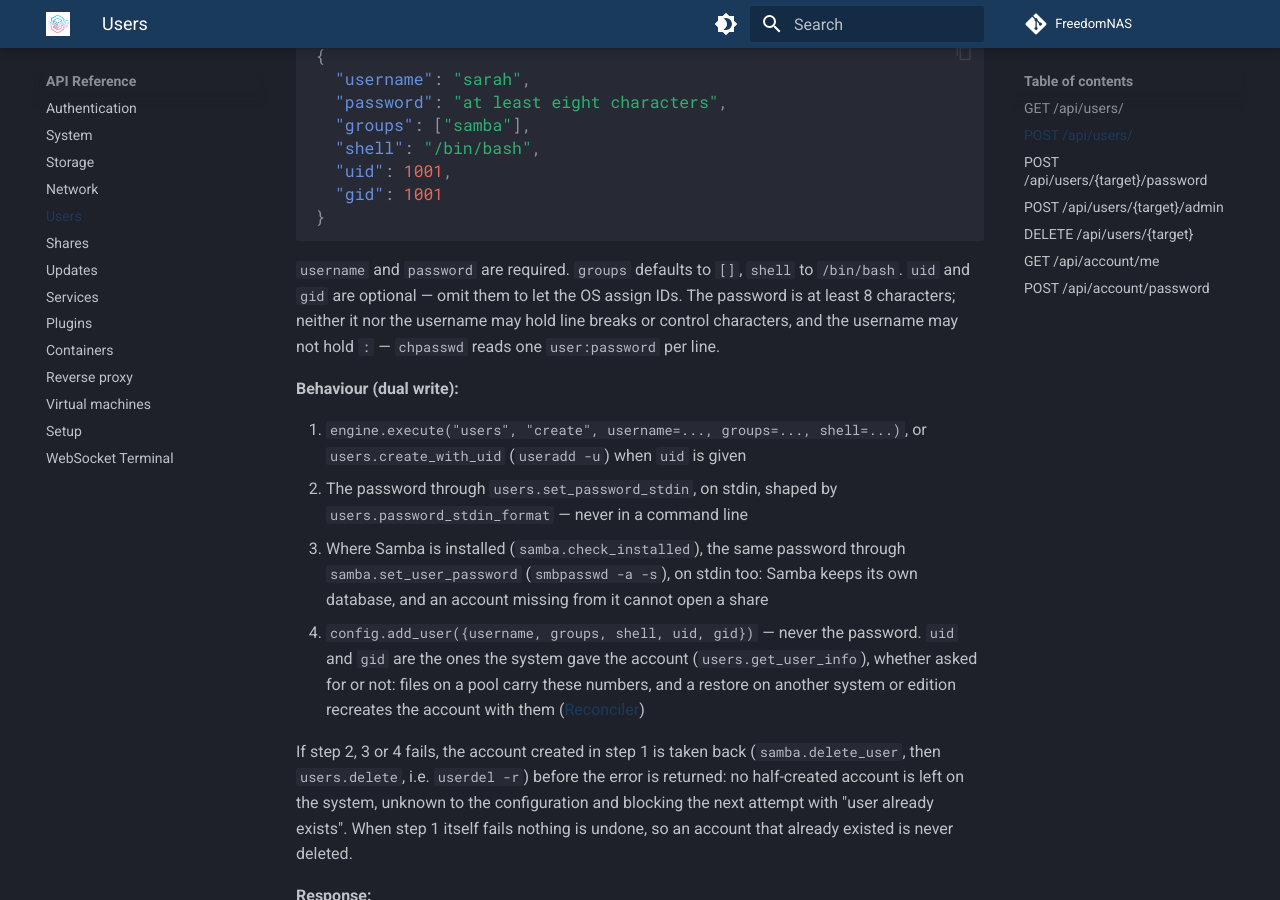
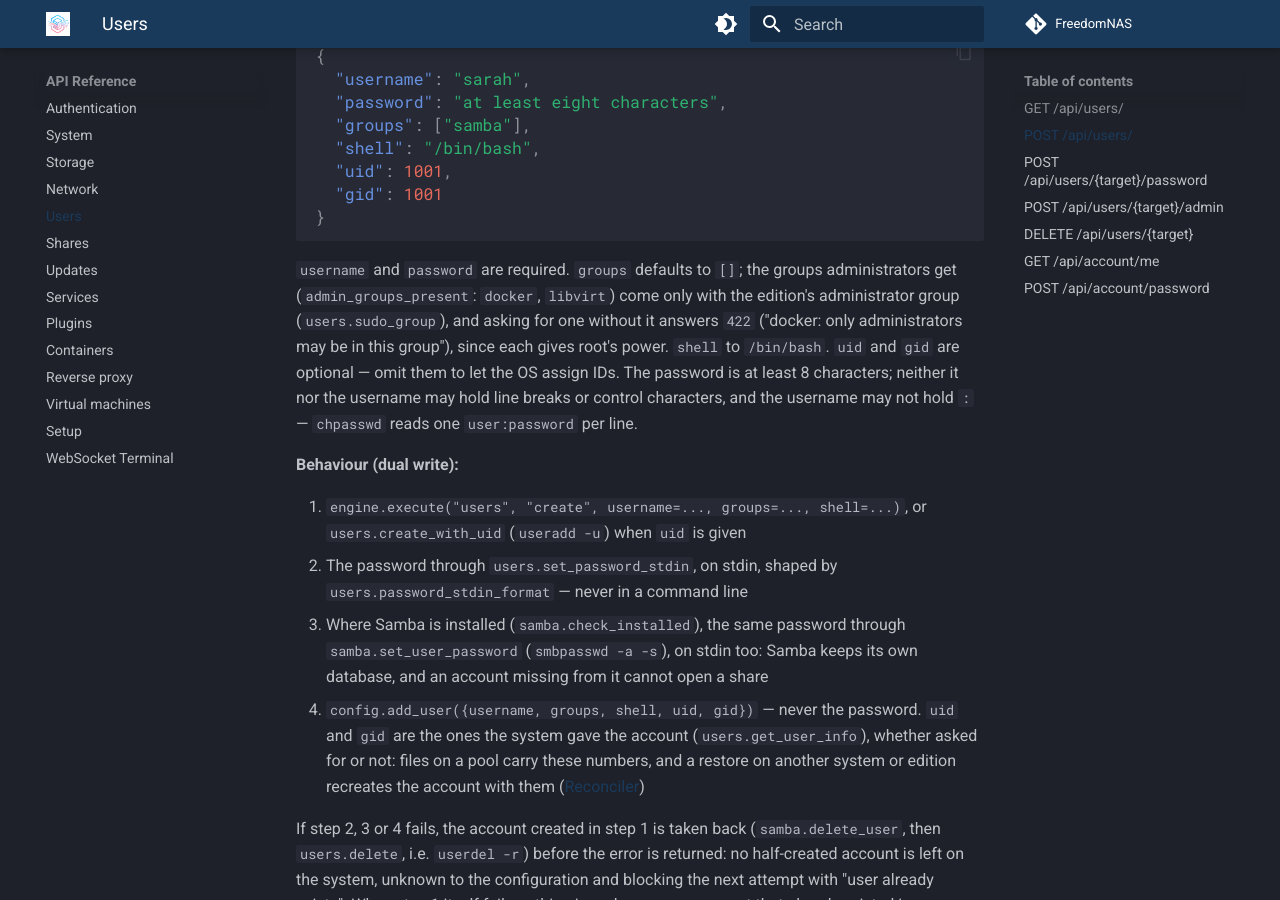
Before and after one commit to FreedomNAS/freedomnas-docs, an MkDocs documentation site: the page built from docs/api/users.md, in a window 1280 px wide and 900 px high, scrolled down 1084 px. Built offline with MkDocs 1.6.1 and Material for MkDocs 9.7.7, drawn with Linux system fonts in a browser that asks for light colours; some of the changed text lies outside the part shown.

Commit message:
W4: Keep docker and libvirt for administrators only

````diff
--- a/docs/api/users.md
+++ b/docs/api/users.md
@@ -50,7 +50,11 @@ Create a new OS user with its password, and persist it to `config.yaml`.
 }
 ```
 
-`username` and `password` are required. `groups` defaults to `[]`, `shell`
+`username` and `password` are required. `groups` defaults to `[]`; the
+groups administrators get (`admin_groups_present`: `docker`, `libvirt`) come
+only with the edition's administrator group (`users.sudo_group`), and asking
+for one without it answers `422` ("docker: only administrators may be in
+this group"), since each gives root's power. `shell`
 to `/bin/bash`. `uid` and `gid` are optional — omit them to let the OS
 assign IDs. The password is at least 8 characters; neither it nor the
 username may hold line breaks or control characters, and the username may
@@ -123,7 +127,7 @@ Give an existing account the administrator role, or take it back.
 ```
 
 The edition's administrator group (`users.sudo_group`) and the groups
-administrators get with it (`admin_groups_present`: `docker`…) are added
+administrators get with it (`admin_groups_present`: `docker`, `libvirt`) are added
 with `users.add_to_group` or taken with `users.remove_from_group`, only
 those the account does (not) have yet (`users.list_groups`); the
 configuration entry gets `admin`, its `groups` without those. Answers
````
Also changed, not shown: docs/architecture/package-manager.md (+4 -0 lines), docs/architecture/reconciler.md (+1 -1 lines), docs/user-guide/vm.md (+3 -2 lines).
